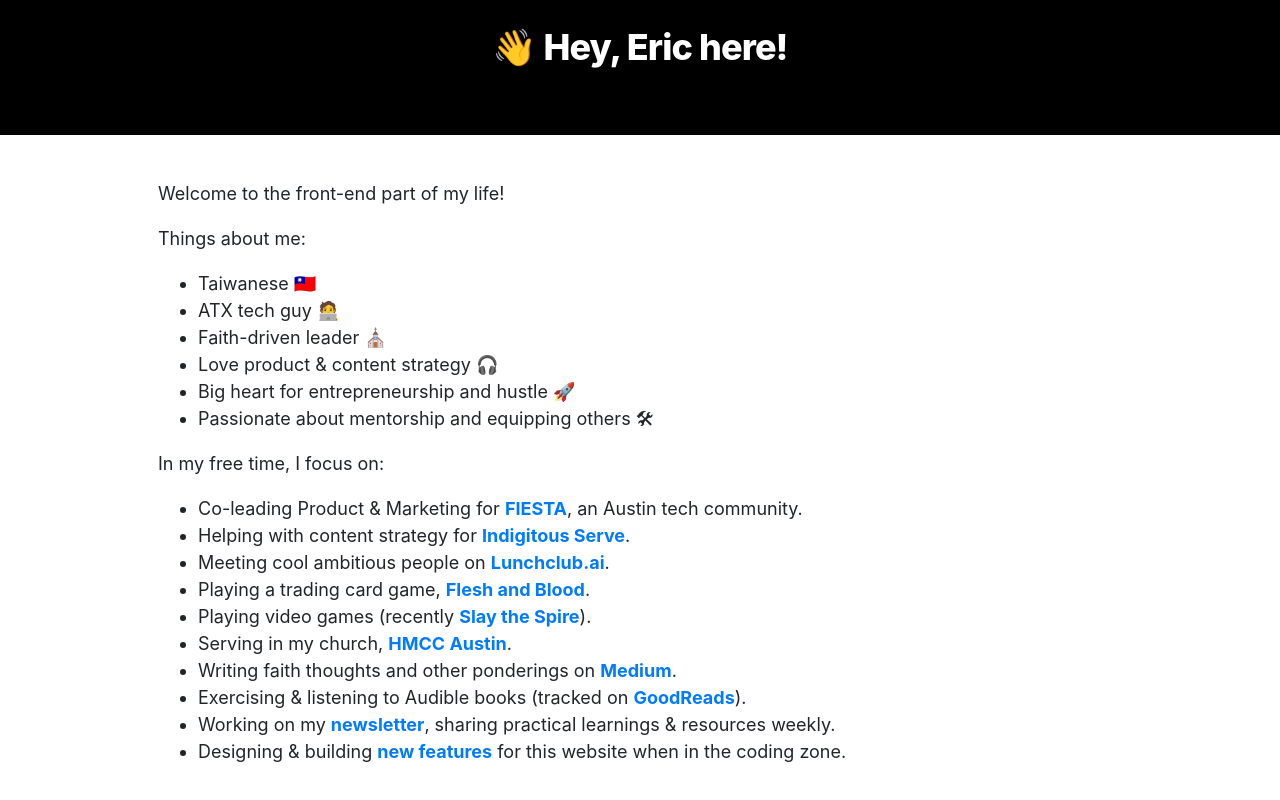
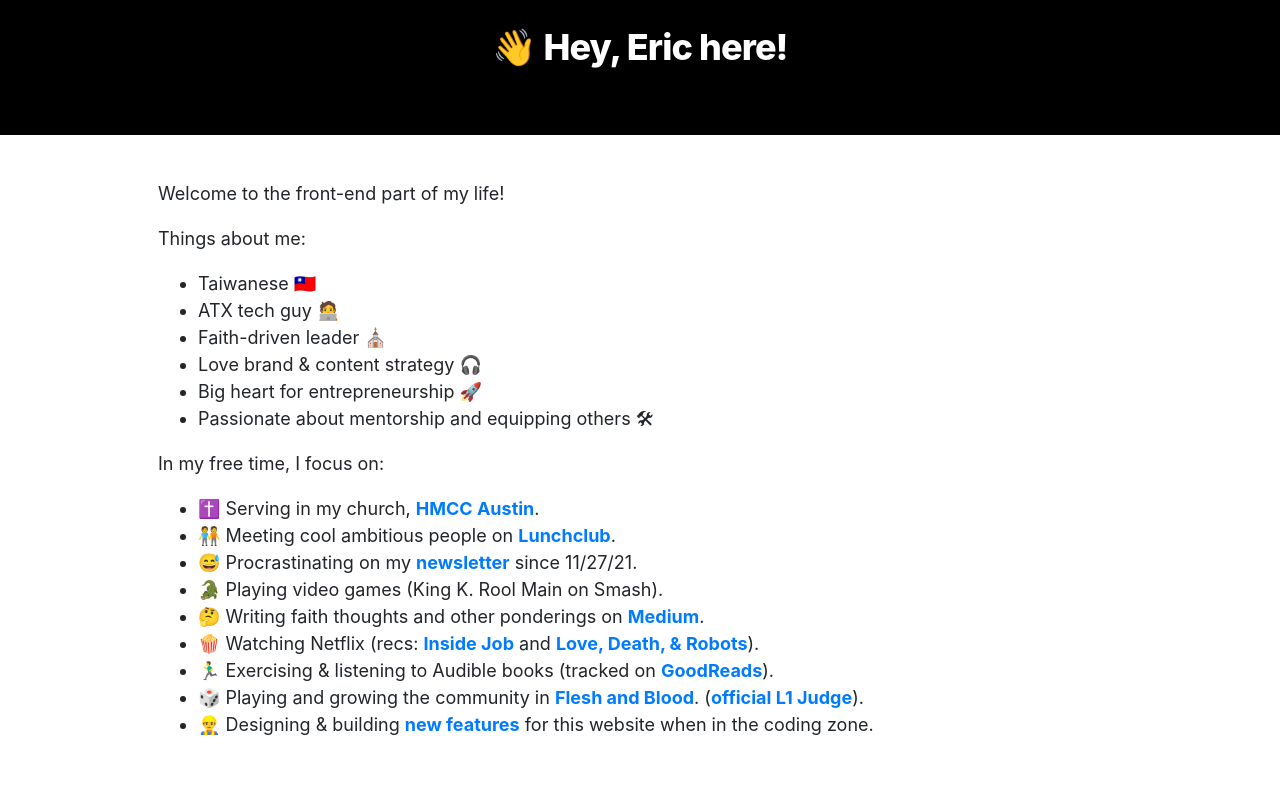
Before and after one commit to theCreedo/ericjmlee-next, a Next.js app: page / in a window 1280 px wide. Shown: the part 294-1094 px from the top of the page. Built offline with nearby package versions, Linux system fonts and the light colour scheme; grey boxes are pictures that could not be loaded.

Commit message:
feat: dec 2022 update front page description

```diff
--- a/pages/index.js
+++ b/pages/index.js
@@ -34,22 +34,21 @@
           <li>Taiwanese 🇹🇼</li>
           <li>ATX tech guy 🧑‍💻</li>
           <li>Faith-driven leader ⛪️</li>
-          <li>Love product & content strategy 🎧</li>
-          <li>Big heart for entrepreneurship and hustle 🚀</li>
+          <li>Love brand & content strategy 🎧</li>
+          <li>Big heart for entrepreneurship 🚀</li>
           <li>Passionate about mentorship and equipping others 🛠</li>
         </ul>
         <p>In my free time, I focus on:</p>
         <ul>
-          <li>Co-leading Product & Marketing for <a href="https://fiesta.community/">FIESTA</a>, an Austin tech community.</li>
-          <li>Helping with content strategy for <a href="https://idserve.us/">Indigitous Serve</a>.</li>
-          <li>Meeting cool ambitious people on <a href="https://lunchclub.com/?invite_code=ericl39">Lunchclub.ai</a>.</li>
-          <li>Playing a trading card game, <a href="https://fabtcg.com/">Flesh and Blood</a>.</li>
-          <li>Playing video games (recently <a href="https://www.megacrit.com/">Slay the Spire</a>).</li>
-          <li>Serving in my church, <a href="https://austin.hmcc.net/">HMCC Austin</a>.</li>
-          <li>Writing faith thoughts and other ponderings on <a href='https://thecreedo.medium.com'>Medium</a>.</li>
-          <li>Exercising & listening to Audible books (tracked on <Link href="https://www.goodreads.com/user/show/127464751-eric-lee">GoodReads</Link>).</li>
-          <li>Working on my <a href="https://ericlee.substack.com/">newsletter</a>, sharing practical learnings & resources weekly.</li>
-          <li>Designing & building <a href="https://github.com/theCreedo/ericjmlee-next/issues">new features</a> for this website when in the coding zone.</li>
+          <li>✝️ Serving in my church, <a href="https://austin.hmcc.net/">HMCC Austin</a>.</li>
+          <li>🧑‍🤝‍🧑 Meeting cool ambitious people on <a href="https://lunchclub.com/?invite_code=ericl39">Lunchclub</a>.</li>
+          <li>😅 Procrastinating on my <a href="https://ericlee.substack.com/">newsletter</a> since 11/27/21.</li>
+          <li>🐊 Playing video games (King K. Rool Main on Smash).</li>
+          <li>🤔 Writing faith thoughts and other ponderings on <a href='https://thecreedo.medium.com'>Medium</a>.</li>
+          <li>🍿 Watching Netflix (recs: <a href="https://www.imdb.com/title/tt10231312/">Inside Job</a> and <a href="https://www.imdb.com/title/tt9561862/">Love, Death, & Robots</a>).</li>
+          <li>🏃‍♂️ Exercising & listening to Audible books (tracked on <Link href="https://www.goodreads.com/user/show/127464751-eric-lee">GoodReads</Link>).</li>
+          <li>🎲 Playing and growing the community in <a href="https://fabtcg.com/">Flesh and Blood</a>. (<a href="https://judge.fabtcg.com/judges/ericjmlee1/">official L1 Judge</a>).</li>
+          <li>👷‍♂️ Designing & building <a href="https://github.com/theCreedo/ericjmlee-next/issues">new features</a> for this website when in the coding zone.</li>
         </ul>
         <NewsletterForm />
       </section>
```
